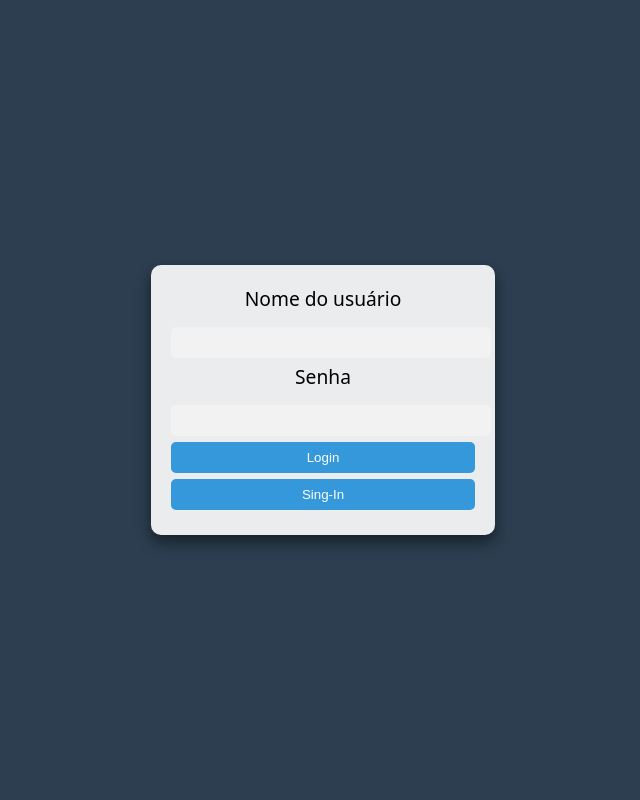
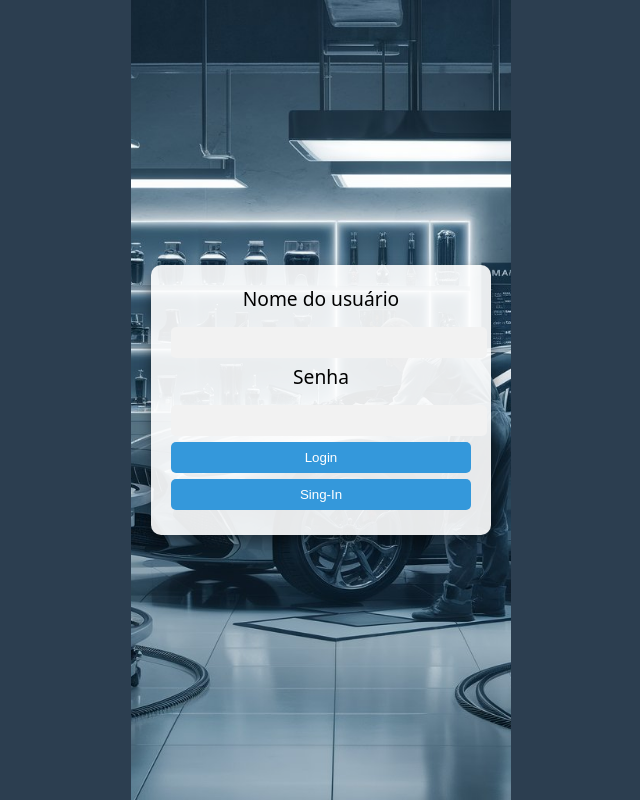
Before and after one commit to GustavoMSantoss/tarefa2, a plain HTML site: page front-game/login.html in a window 1280 px wide. Shown: the whole page, without its empty margins (319-959 px from the left). Drawn offline with nearby package versions, Linux system fonts and the light colour scheme.

Commit message:
Update login.css

```diff
--- a/front-game/login.css
+++ b/front-game/login.css
@@ -12,8 +12,9 @@ body, html {
     background-size: cover; /* Ajuste para cobrir toda a tela */
     background-position: center;
 }
-body{}
+body{
      background-image: url('fundo.jpeg');
+}
 
 #app {
     display: flex;
```
